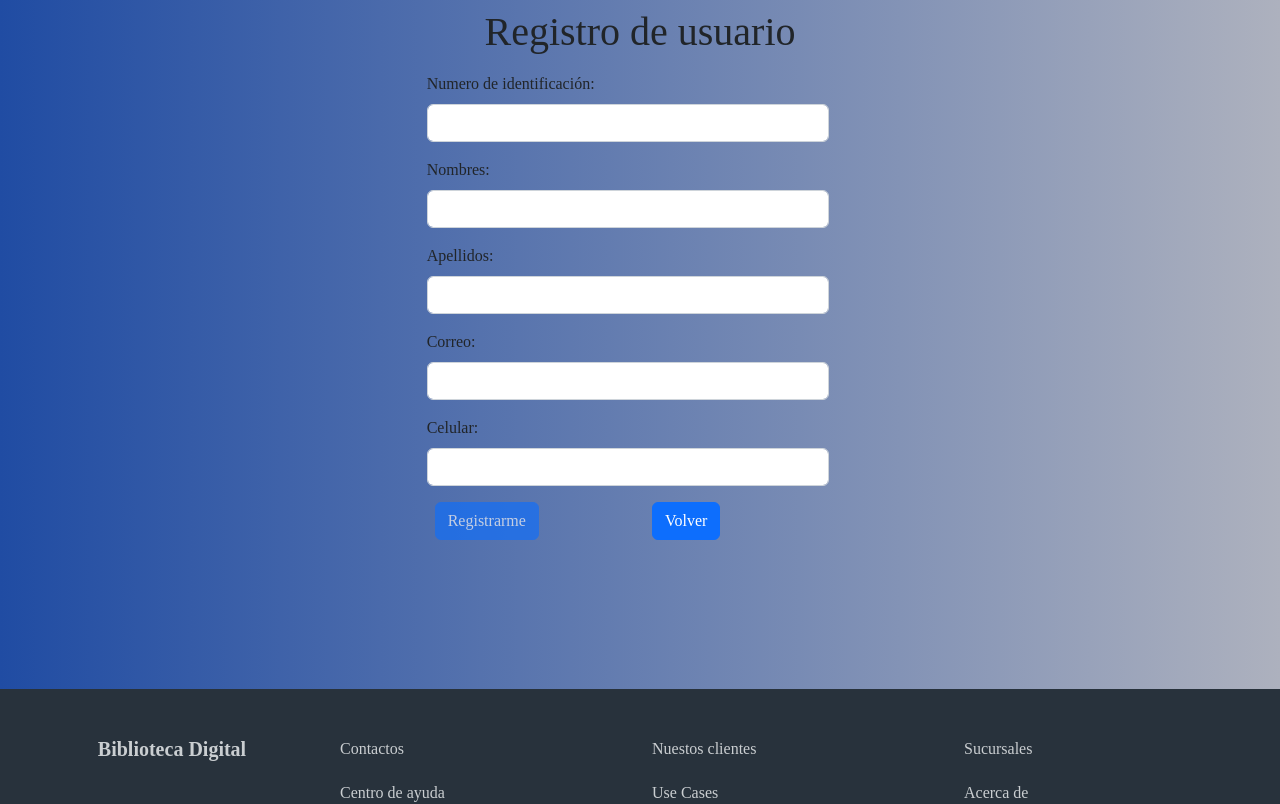
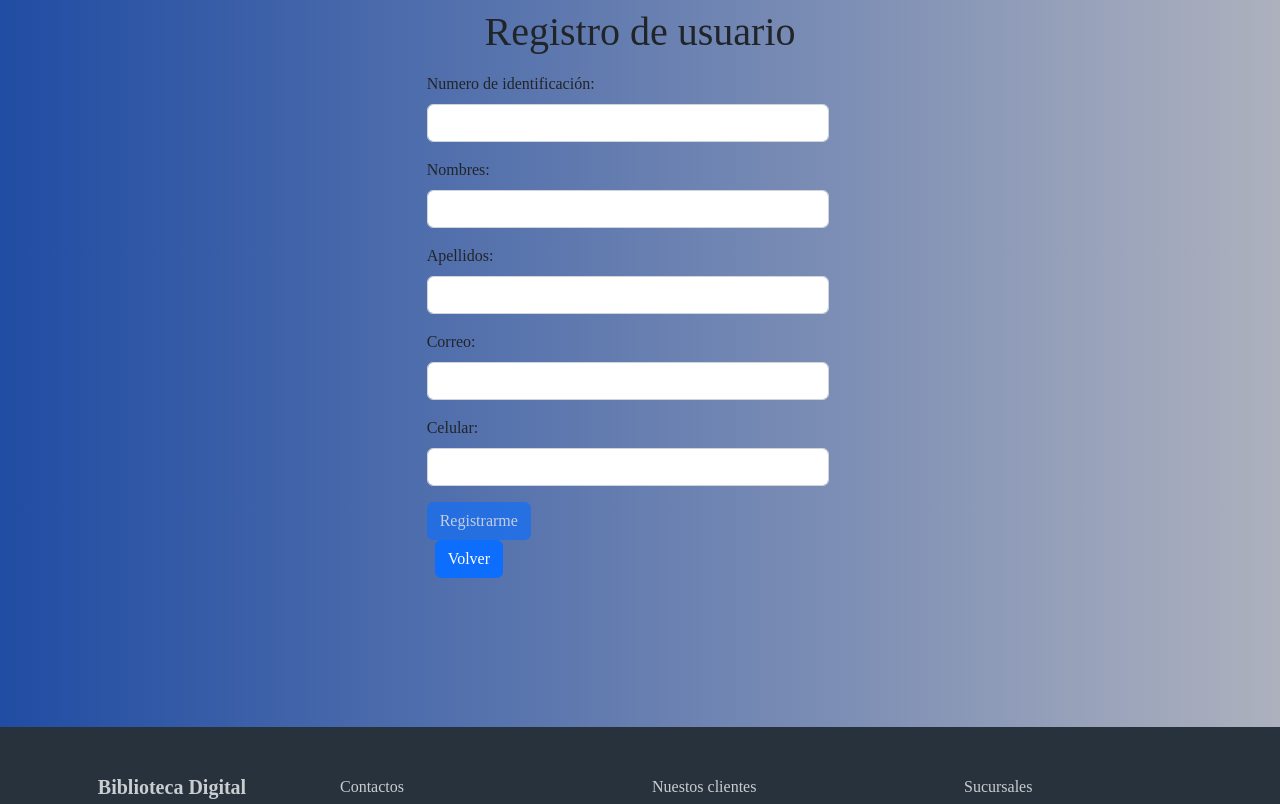
Before and after one commit to LuisFerOv25/ProyectoBiblioteca, an Angular app: page /registroU in a window 1280 px wide. Shown: the top 804 px of the page. Built offline with nearby package versions, Linux system fonts and the light colour scheme.

Commit message:
Mejoras en el registro de usuario

```diff
--- a/src/app/componentes/registro-usuario/registro-usuario.component.html
+++ b/src/app/componentes/registro-usuario/registro-usuario.component.html
@@ -58,6 +58,10 @@
                       </span>
                 </div>
 
+                <div class="col-2">
+                    <button type="submit" [disabled]="registroUs.invalid" class="btn btn-primary">Registrarme</button>
+
+                </div>
 
             </form>
         </div>
@@ -77,10 +81,7 @@
 
 
 
-    <div class="col-2">
-        <button type="submit" [disabled]="registroUs.invalid" class="btn btn-primary">Registrarme</button>
 
-    </div>
     <div class="col-2">
 
         <button type="submit" routerLink="/" class="btn btn-primary">Volver</button>
--- a/src/app/componentes/registro-usuario/registro-usuario.component.ts
+++ b/src/app/componentes/registro-usuario/registro-usuario.component.ts
@@ -1,6 +1,7 @@
 import { Component, OnInit } from '@angular/core';
 import { FormBuilder, FormGroup, Validators } from '@angular/forms';
-import { Usuario } from 'src/app/interfaces/registroUsuario';
+import { Regus } from 'src/app/interfaces/registroUsuario';
+
 
 @Component({
   selector: 'app-registro-usuario',
@@ -29,7 +30,7 @@ export class RegistroUsuarioComponent implements OnInit {
 
   reg(){
     console.log(this.registroUs);
-    const registro:Usuario={
+    const registro:Regus={
       id: this.registroUs.get('id')?.value,
       nombre: this.registroUs.get('nombre')?.value,
       apellido: this.registroUs.get('apellido')?.value,
--- a/src/app/interfaces/registroUsuario.ts
+++ b/src/app/interfaces/registroUsuario.ts
@@ -1,4 +1,4 @@
-export interface Usuario{
+export interface Regus{
 
 
     id:string;
```
